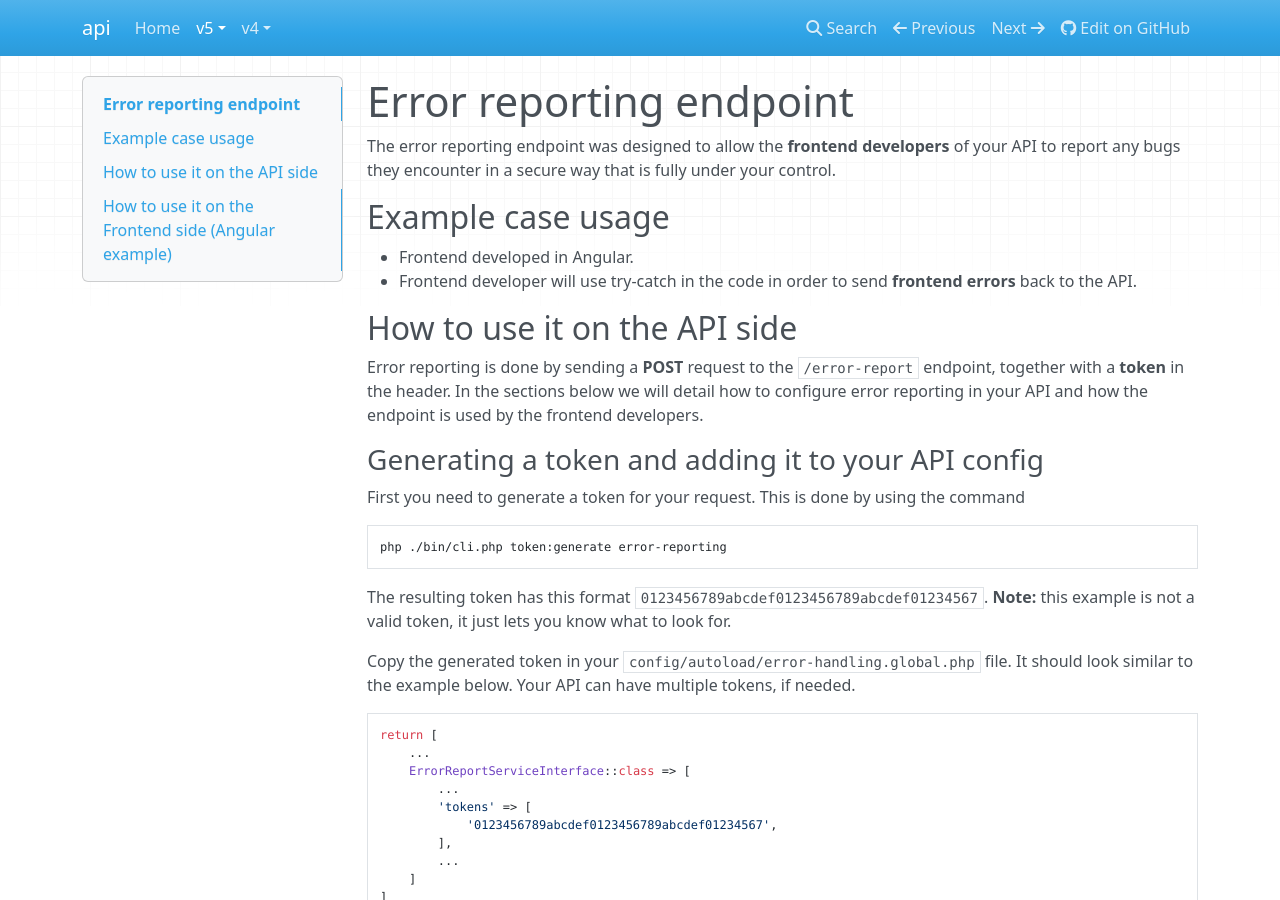
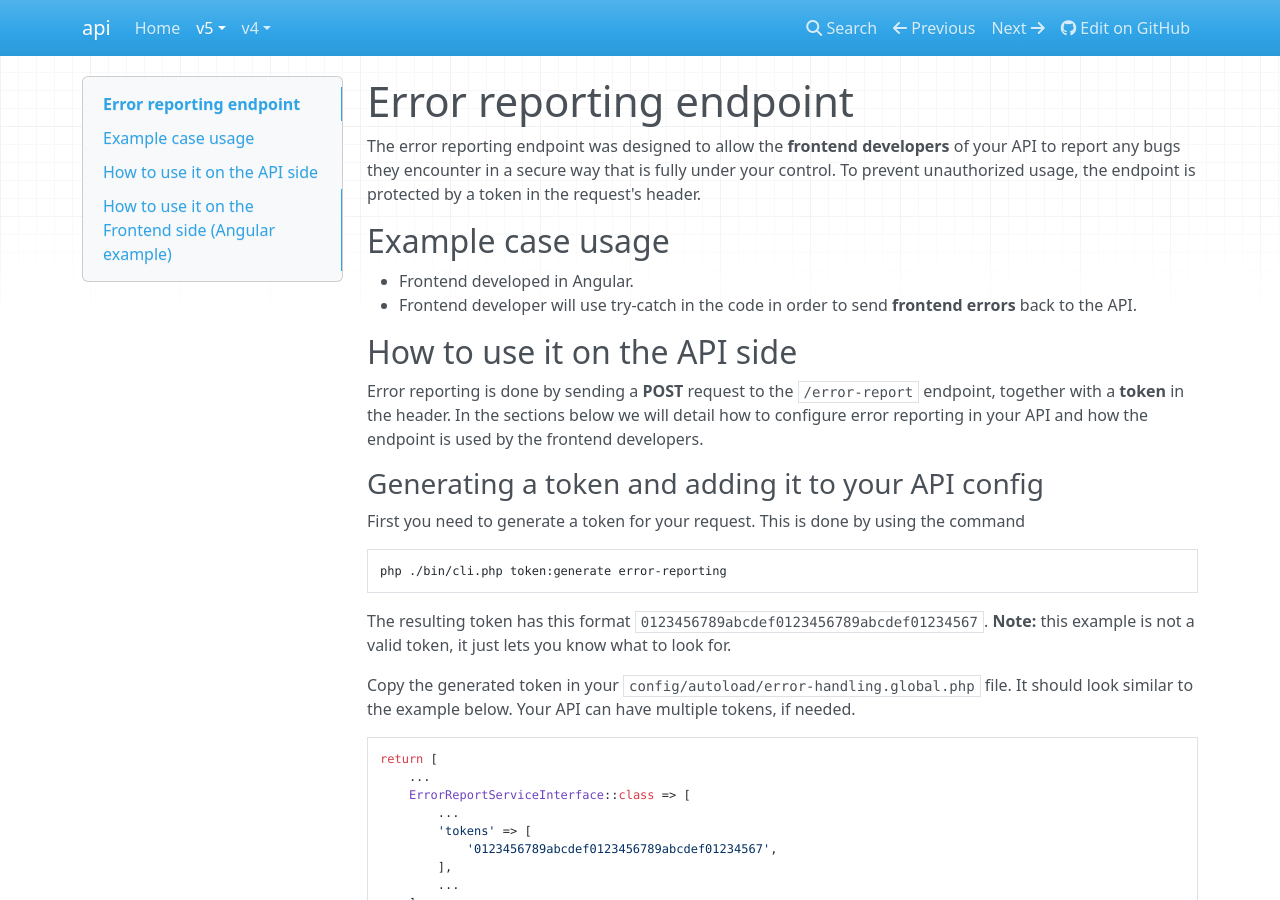
Before and after one commit to dotkernel/api-documentation, an MkDocs documentation site: the page built from docs/book/v5/core-features/error-reporting.md, in a window 1280 px wide and 900 px high. Built offline with MkDocs 1.6.1, drawn with Linux system fonts in a browser that asks for light colours; nearby versions of some CDN libraries.

Commit message:
updated error reporting page
Signed-off-by: bidi <bidi@apidemia.com>

```diff
--- a/docs/book/v5/core-features/error-reporting.md
+++ b/docs/book/v5/core-features/error-reporting.md
@@ -1,6 +1,7 @@
 # Error reporting endpoint
 
 The error reporting endpoint was designed to allow the **frontend developers** of your API to report any bugs they encounter in a secure way that is fully under your control.
+To prevent unauthorized usage, the endpoint is protected by a token in the request's header.
 
 ## Example case usage
 
```
